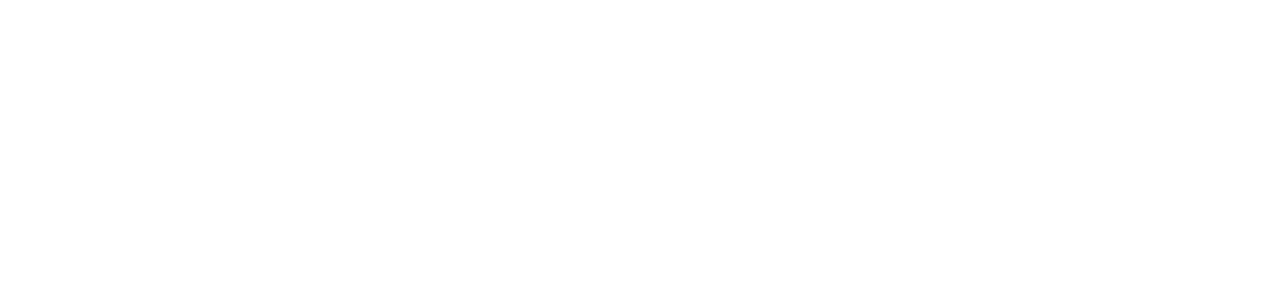
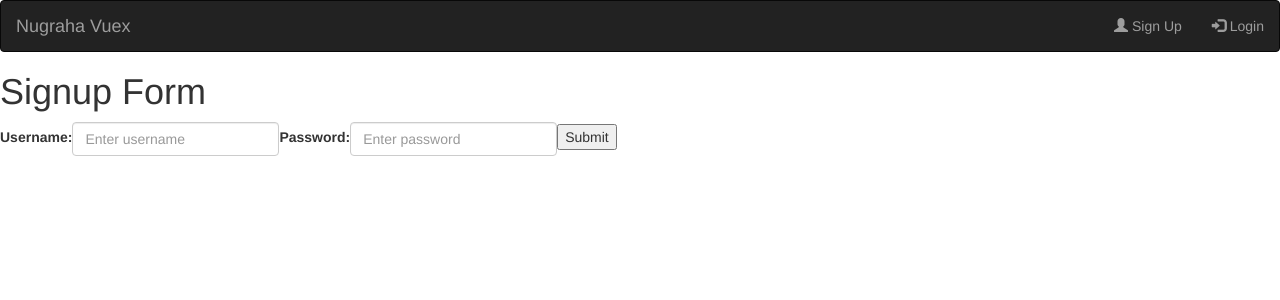
Before and after one commit to 1000pilar/live-code-phase2-nugraha, a Vue app in the folder client/: page /#/signup in a window 1280 px wide. Shown: the top 300 px of the page. Built offline with nearby package versions, Linux system fonts and the light colour scheme.

Commit message:
done vuex login & signin

```diff
--- a/client/src/components/Navbar.vue
+++ b/client/src/components/Navbar.vue
@@ -5,7 +5,7 @@
         <div class="navbar-header">
           <a class="navbar-brand" href="#">Nugraha Vuex</a>
         </div>
-        <ul class="nav navbar-nav navbar-right">
+        <ul class="nav navbar-nav navbar-right" v-if="!islogin">
           <li><a @click="toSignup"><span class="glyphicon glyphicon-user"></span> Sign Up</a></li>
           <li><a @click="toSignin"><span class="glyphicon glyphicon-log-in"></span > Login</a></li>
         </ul>
--- a/client/src/components/Signin.vue
+++ b/client/src/components/Signin.vue
@@ -1,8 +1,8 @@
 <template lang="html">
   <div class="">
     <Navbar></Navbar>
-
-    <form class="form-inline" action="/action_page.php">
+    <h1>Signin Form</h1>
+    <form class="form-inline">
       <div class="form-group">
         <label >Username:</label>
         <input type="text" class="form-control" placeholder="Enter username" v-model="userData.username">
@@ -32,7 +32,7 @@
   },
   methods: {
     submitLogin () {
-      this.$store.dispatch('login', userData)
+      this.$store.dispatch('login', this.userData)
     }
   }
 }
--- a/client/src/components/Signup.vue
+++ b/client/src/components/Signup.vue
@@ -0,0 +1,42 @@
+<template lang="html">
+  <div class="">
+    <Navbar></Navbar>
+    <h1>Signup Form</h1>
+    <form class="form-inline">
+      <div class="form-group">
+        <label >Username:</label>
+        <input type="text" class="form-control" placeholder="Enter username" v-model="userData.username">
+      </div>
+      <div class="form-group">
+        <label for="pwd">Password:</label>
+        <input type="password" class="form-control" placeholder="Enter password" v-model="userData.password">
+      </div>
+      <button type="submit" @click="submitSignin">Submit</button>
+    </form>
+  </div>
+</template>
+
+<script>
+import Navbar from './Navbar'
+export default {
+  components: {
+    Navbar
+  },
+  data () {
+    return {
+      userData : {
+        username: '',
+        password: ''
+      }
+    }
+  },
+  methods: {
+    submitSignin () {
+      this.$store.dispatch('signup', this.userData)
+    }
+  }
+}
+</script>
+
+<style lang="css">
+</style>
--- a/client/src/router/index.js
+++ b/client/src/router/index.js
@@ -2,6 +2,7 @@
 import Router from 'vue-router'
 import Home from '@/components/Home'
 import Signin from '@/components/Signin'
+import Signup from '@/components/Signup'
 
 Vue.use(Router)
 
@@ -13,6 +14,11 @@
       component: Home
     },
     {
+      path: '/signup',
+      name: 'Signup',
+      component: Signup
+    },
+    {
       path: '/signin',
       name: 'Signin',
       component: Signin
--- a/client/src/store.js
+++ b/client/src/store.js
@@ -13,12 +13,13 @@
     name: ''
   },
   mutations: {
-    loginState (state) {
+    loginState (state, name) {
       state.isLogin = !state.isLogin
-      state.name = window.localStorage.getItem('name')
+      state.name = name
     },
     logoutClear (state) {
       state.isLogin = !state.isLogin
+      state.name = ''
       window.localStorage.clear()
     }
   },
@@ -30,14 +31,28 @@
       })
       .then((response)=>{
         if(response.data.token){
+          console.log(response.data);
           window.localStorage.setItem('token', response.data.token)
-          window.localStorage.setItem('name', response.data.name)
+          window.localStorage.setItem('name', response.data.username)
           window.localStorage.setItem('id', response.data.id)
-          commit('loginState')
-          this.$router.push('/')
+          commit('loginState', response.data.username)
+          router.push('/')
         } else {
           console.log({msg: 'error'});
         }
+      })
+      .catch((err)=>{
+        console.log(err);
+      })
+    },
+    signup ({commit}, userData){
+      axios.post('http://localhost:3000/api/users/signup', {
+        username: userData.username,
+        password: userData.password
+      })
+      .then((response)=>{
+          console.log(response.data);
+          router.push('/signin')
       })
       .catch((err)=>{
         console.log(err);
```
